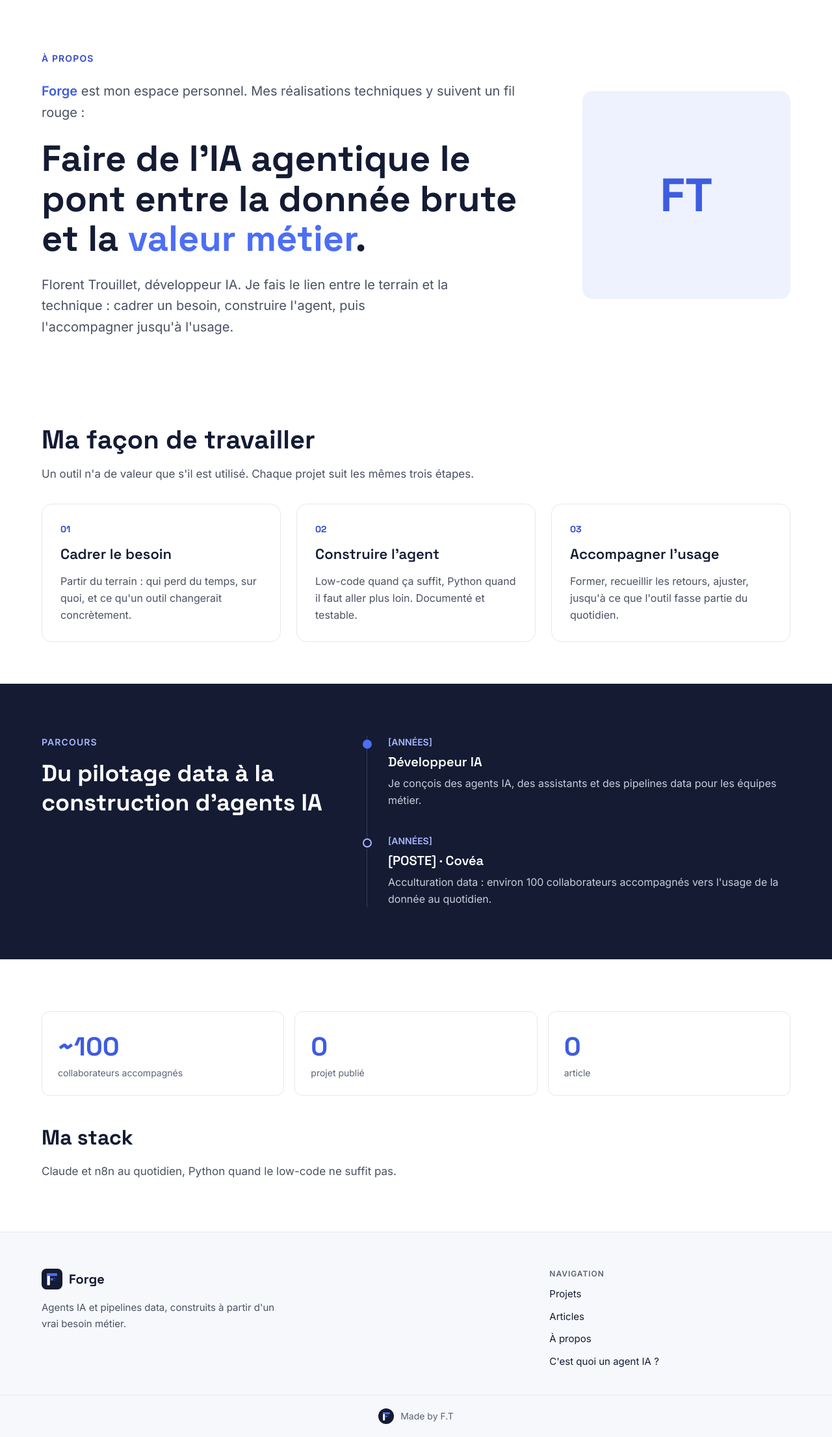
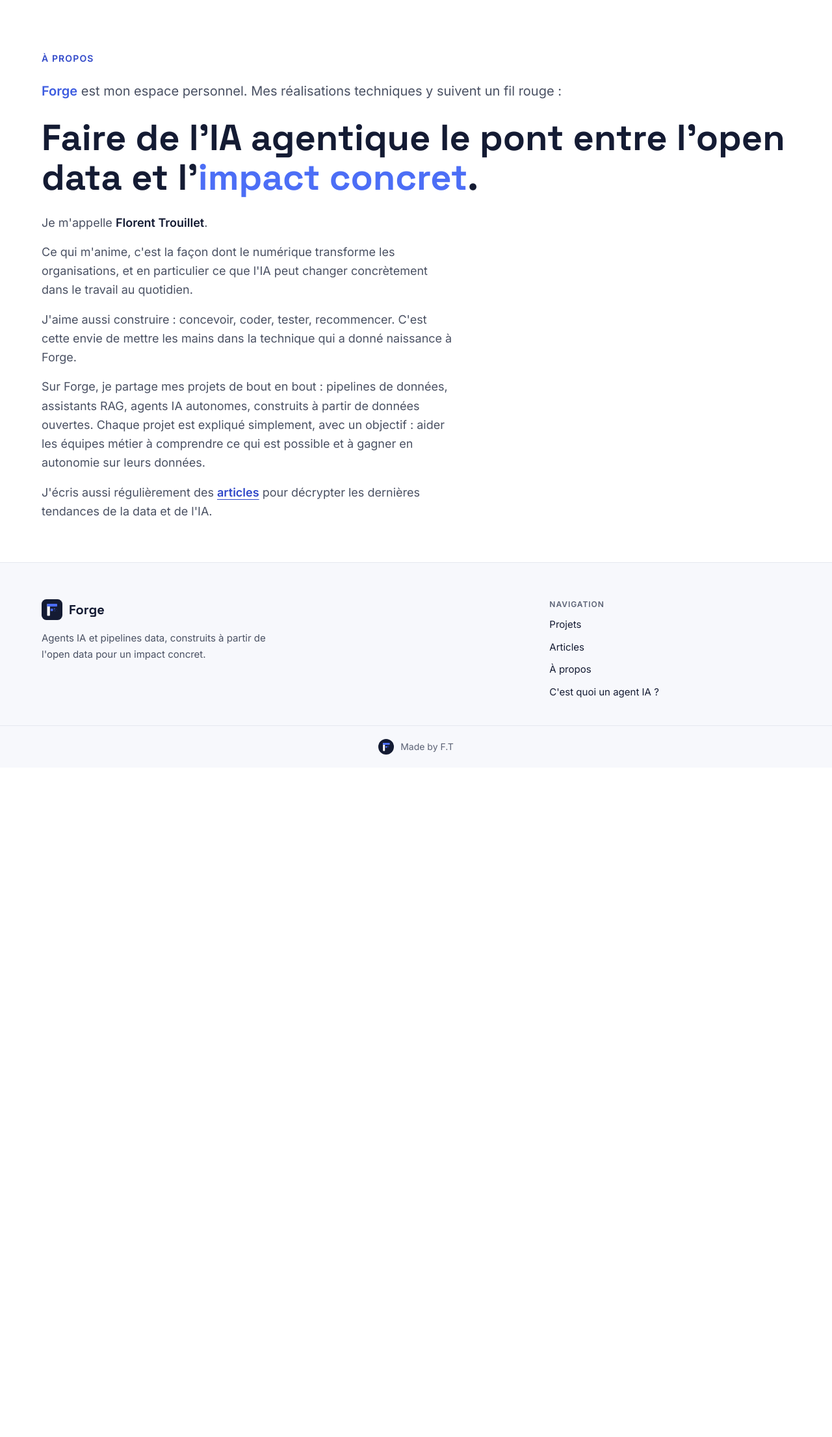
Before and after one commit to flohms18/ForgeV2, a Django app: page /a-propos/ in a window 1280 px wide. Shown: the part 77-2288 px from the top of the page at 65% size. After the commit the page ends 1238 px from the top, so only its background shows below. Run offline with Django 5.2, Linux system fonts and the light colour scheme; data that the repository does not hold is empty; style sheets or scripts are compiled from the project's sources; some libraries are stand-ins or nearby versions.

Commit message:
Update html

```diff
--- a/app/views.py
+++ b/app/views.py
@@ -15,13 +15,7 @@ def home(request):
 
 
 def about(request):
-    # Les technos réellement utilisées dans les projets publiés
-    techs = Tech.objects.filter(projects__isnull=False).distinct().order_by("name")
-    return render(request, "about.html", {
-        "techs": techs,
-        "project_count": Project.objects.count(),
-        "post_count": Post.objects.count(),
-    })
+    return render(request, "about.html")
 
 
 def post_list(request):
--- a/templates/about.html
+++ b/templates/about.html
@@ -10,93 +10,15 @@
         <p class="text-sm font-semibold uppercase tracking-[0.08em] text-brand-700">À propos</p>
         <p class="text-xl leading-relaxed text-muted"><span class="font-semibold text-brand-600">Forge</span> est mon espace personnel. Mes réalisations techniques y suivent un fil rouge :</p>
         <h1 class="font-display text-[clamp(36px,5vw,56px)] font-bold leading-[1.1]">
-            Faire de l'IA agentique le pont entre la donnée brute et la <span class="text-brand-500">valeur métier</span>.
+            Faire de l'IA agentique le pont entre l'open data et l'<span class="text-brand-500">impact concret</span>.
         </h1>
-        <p class="max-w-[640px] text-xl leading-relaxed text-muted">
-            Florent Trouillet, développeur IA. Je fais le lien entre le terrain et la technique : cadrer un besoin, construire l'agent, puis l'accompagner jusqu'à l'usage.
-        </p>
-    </div>
-    {# Remplacer par une photo : <img src="{% static 'img/portrait.jpg' %}" alt="Florent Trouillet" class="..."> #}
-    <div class="flex aspect-square flex-[0_1_320px] items-center justify-center rounded-2xl bg-brand-50 font-display text-7xl font-bold text-brand-600" aria-hidden="true">FT</div>
-</section>
-
-{# ---------- Méthode ---------- #}
-<section class="mx-auto flex max-w-[1200px] flex-col gap-8 px-6 py-16">
-    <div class="flex flex-col gap-2.5">
-        <h2 class="font-display text-[40px] font-bold">Ma façon de travailler</h2>
-        <p class="text-[17px] text-muted">Un outil n'a de valeur que s'il est utilisé. Chaque projet suit les mêmes trois étapes.</p>
-    </div>
-    <ol class="grid grid-cols-[repeat(auto-fit,minmax(min(280px,100%),1fr))] gap-6">
-        <li class="flex flex-col gap-3 rounded-2xl border border-line p-7">
-            <span class="font-display text-sm font-bold text-brand-700">01</span>
-            <h3 class="font-display text-[22px] font-semibold">Cadrer le besoin</h3>
-            <p class="leading-relaxed text-muted">Partir du terrain : qui perd du temps, sur quoi, et ce qu'un outil changerait concrètement.</p>
-        </li>
-        <li class="flex flex-col gap-3 rounded-2xl border border-line p-7">
-            <span class="font-display text-sm font-bold text-brand-700">02</span>
-            <h3 class="font-display text-[22px] font-semibold">Construire l'agent</h3>
-            <p class="leading-relaxed text-muted">Low-code quand ça suffit, Python quand il faut aller plus loin. Documenté et testable.</p>
-        </li>
-        <li class="flex flex-col gap-3 rounded-2xl border border-line p-7">
-            <span class="font-display text-sm font-bold text-brand-700">03</span>
-            <h3 class="font-display text-[22px] font-semibold">Accompagner l'usage</h3>
-            <p class="leading-relaxed text-muted">Former, recueillir les retours, ajuster, jusqu'à ce que l'outil fasse partie du quotidien.</p>
-        </li>
-    </ol>
-</section>
-
-{# ---------- Parcours ---------- #}
-<section class="bg-ink text-white">
-    <div class="mx-auto flex max-w-[1200px] flex-wrap gap-12 px-6 py-20">
-        <div class="flex flex-[1_1_320px] flex-col gap-4">
-            <p class="text-sm font-semibold uppercase tracking-[0.08em] text-brand-300">Parcours</p>
-            <h2 class="font-display text-4xl font-bold leading-tight">Du pilotage data à la construction d'agents IA</h2>
+        <div class="flex max-w-[640px] flex-col gap-4 text-lg leading-relaxed text-muted">
+            <p>Je m'appelle <span class="font-semibold text-ink">Florent Trouillet</span>.</p>
+            <p>Ce qui m'anime, c'est la façon dont le numérique transforme les organisations, et en particulier ce que l'IA peut changer concrètement dans le travail au quotidien.</p>
+            <p>J'aime aussi construire : concevoir, coder, tester, recommencer. C'est cette envie de mettre les mains dans la technique qui a donné naissance à Forge.</p>
+            <p>Sur Forge, je partage mes projets de bout en bout : pipelines de données, assistants RAG, agents IA autonomes, construits à partir de données ouvertes. Chaque projet est expliqué simplement, avec un objectif : aider les équipes métier à comprendre ce qui est possible et à gagner en autonomie sur leurs données.</p>
+            <p>J'écris aussi régulièrement des <a href="{% url 'post_list' %}" class="font-semibold text-brand-700 underline underline-offset-4 transition-colors duration-200 hover:text-brand-800">articles</a> pour décrypter les dernières tendances de la data et de l'IA.</p>
         </div>
-        <ol class="flex flex-[1_1_520px] flex-col border-l border-ink-line">
-            {# À compléter : une entrée <li> par étape de votre parcours #}
-            <li class="relative flex flex-col gap-1.5 pb-10 pl-8">
-                <span class="absolute top-1.5 -left-[7px] size-3.5 rounded-full bg-brand-500" aria-hidden="true"></span>
-                <p class="text-sm font-semibold text-brand-300">[ANNÉES]</p>
-                <h3 class="font-display text-xl font-semibold">Développeur IA</h3>
-                <p class="leading-relaxed text-line-strong">Je conçois des agents IA, des assistants et des pipelines data pour les équipes métier.</p>
-            </li>
-            <li class="relative flex flex-col gap-1.5 pl-8">
-                <span class="absolute top-1.5 -left-[7px] size-3.5 rounded-full border-2 border-brand-300 bg-ink" aria-hidden="true"></span>
-                <p class="text-sm font-semibold text-brand-300">[ANNÉES]</p>
-                <h3 class="font-display text-xl font-semibold">[POSTE] · Covéa</h3>
-                <p class="leading-relaxed text-line-strong">Acculturation data : environ 100 collaborateurs accompagnés vers l'usage de la donnée au quotidien.</p>
-            </li>
-        </ol>
-    </div>
-</section>
-
-{# ---------- Chiffres et stack ---------- #}
-<section class="mx-auto flex max-w-[1200px] flex-col gap-10 px-6 py-20">
-    <div class="grid grid-cols-[repeat(auto-fit,minmax(min(220px,100%),1fr))] gap-4">
-        <div class="rounded-xl border border-line p-6">
-            <p class="font-display text-[40px] font-bold text-brand-600">~100</p>
-            <p class="text-sm text-subtle">collaborateurs accompagnés</p>
-        </div>
-        <div class="rounded-xl border border-line p-6">
-            <p class="font-display text-[40px] font-bold text-brand-600">{{ project_count }}</p>
-            <p class="text-sm text-subtle">{% if project_count > 1 %}projets publiés{% else %}projet publié{% endif %}</p>
-        </div>
-        <div class="rounded-xl border border-line p-6">
-            <p class="font-display text-[40px] font-bold text-brand-600">{{ post_count }}</p>
-            <p class="text-sm text-subtle">{% if post_count > 1 %}articles{% else %}article{% endif %}</p>
-        </div>
-    </div>
-
-    <div class="flex flex-col gap-4">
-        <h2 class="font-display text-[32px] font-bold">Ma stack</h2>
-        <p class="text-[17px] text-muted">Claude et n8n au quotidien, Python quand le low-code ne suffit pas.</p>
-        {% if techs %}
-        <ul class="flex flex-wrap gap-2" aria-label="Technologies utilisées dans mes projets">
-            {% for tech in techs %}
-            <li class="rounded-full border border-line-strong px-4 py-2 text-sm font-semibold">{{ tech.name }}</li>
-            {% endfor %}
-        </ul>
-        {% endif %}
     </div>
 </section>
 
--- a/theme/templates/base.html
+++ b/theme/templates/base.html
@@ -39,7 +39,7 @@
                     <span>Forge</span>
                 </a>
                 <p class="max-w-[380px] text-[15px] leading-relaxed text-muted">
-                    Agents IA et pipelines data, construits à partir d'un vrai besoin métier.
+                    Agents IA et pipelines data, construits à partir de l'open data pour un impact concret.
                 </p>
             </div>
 
```
Also changed, not shown: templates/home.html (+5 -5 lines).
